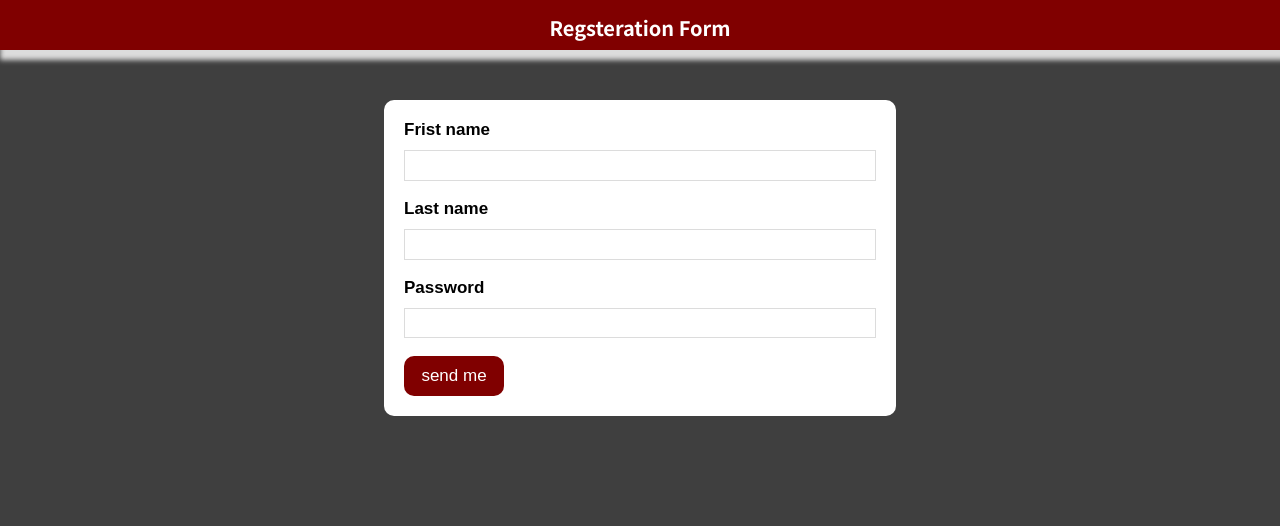
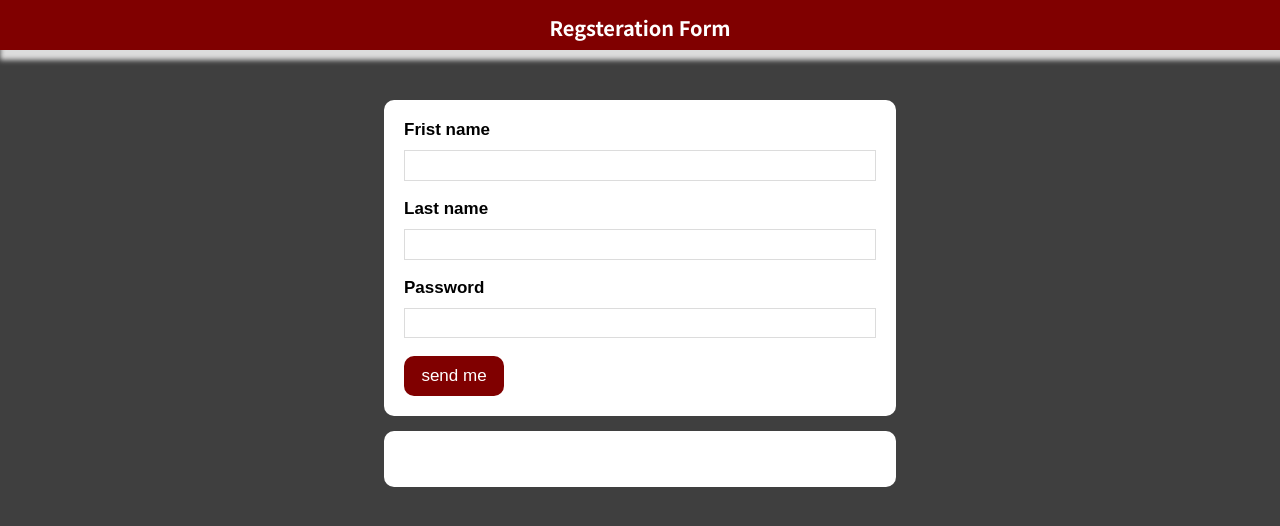
Before and after one commit to MahsumaRezai/Data_vaildation, a React (Create React App) app: page / in a window 1280 px wide. Shown: the top 526 px of the page. Built offline with nearby package versions, Linux system fonts and the light colour scheme.

Commit message:
work on userList section

```diff
--- a/src/App.js
+++ b/src/App.js
@@ -1,11 +1,13 @@
 import AddUser from "./componets/AddUser/AddUser";
+import UserList from "./componets/AddUser/UserList";
 import Header from "./componets/UI/Header";
 
 const App = () => {
   return (
     <div>
-      <Header/>
+      <Header />
       <AddUser />
+      <UserList users={[]} />
     </div>
   )
 
--- /dev/null
+++ b/src/componets/AddUser/UserList.js
@@ -0,0 +1,18 @@
+import Card from '../UI/Card';
+import classes from './UserList.module.css';
+
+const UserList = (porps) => {
+    return (
+        <Card className={classes.use}>
+            <ul>
+                {porps.users.map((user) => (
+                    <li >
+                        {user.name} {user.password}({user.lastname} )
+                    </li>
+                ))}
+            </ul>
+        </Card>
+    )
+
+}
+export default UserList;
--- /dev/null
+++ b/src/componets/AddUser/UserList.module.css
@@ -0,0 +1,9 @@
+.use {
+    background: white;
+    border-radius: 10px;
+    box-shadow: 0 2px 8px reba(0, 0, 0, 0.26);
+    width: 40%;
+    margin: auto;
+    margin-top: 15px;
+    padding: 20px;
+}
--- a/src/componets/UI/Card.js
+++ b/src/componets/UI/Card.js
@@ -2,7 +2,7 @@ import classes from './Card.module.css'
 
 const Card = (props) => {
     return (
-        <div className={`${classes.card}`}>
+        <div className={`${classes.card} ${props.className}`}>
             {props.children}
         </div>
     )
```
